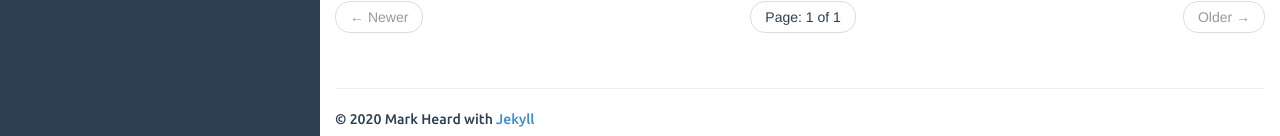
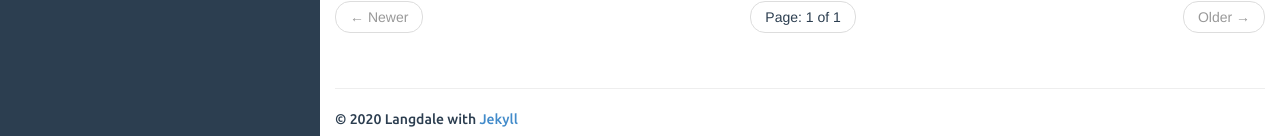
Before and after one commit to Langdale/Langdale.github.io, a Jekyll site: the page built from index.html, in a window 1280 px wide and 1086 px high. Shown: the part 947-1083 px from the top of the window. Built offline with Jekyll 4.4.1, drawn with Linux system fonts in a browser that asks for light colours; the list of posts is cut into pages by our own code; some of the changed lines change nothing that is shown.

Commit message:
Update default.html

```diff
--- a/_includes/default.html
+++ b/_includes/default.html
@@ -98,7 +98,8 @@
 		<footer>
 			<hr/>
 			<p>
-				&copy; <script>document.write(new Date().getFullYear());</script> {{ site.author.name }} with <a href="http://jekyllrb.com/">Jekyll</a>
+				<!-- &copy; <script>document.write(new Date().getFullYear());</script> {{ site.author.name }} with <a href="http://jekyllrb.com/">Jekyll</a> -->
+				&copy; <script>document.write(new Date().getFullYear());</script> Langdale with <a href="http://jekyllrb.com/">Jekyll</a>
 			</p>
 		</footer>
 	</div>
```
